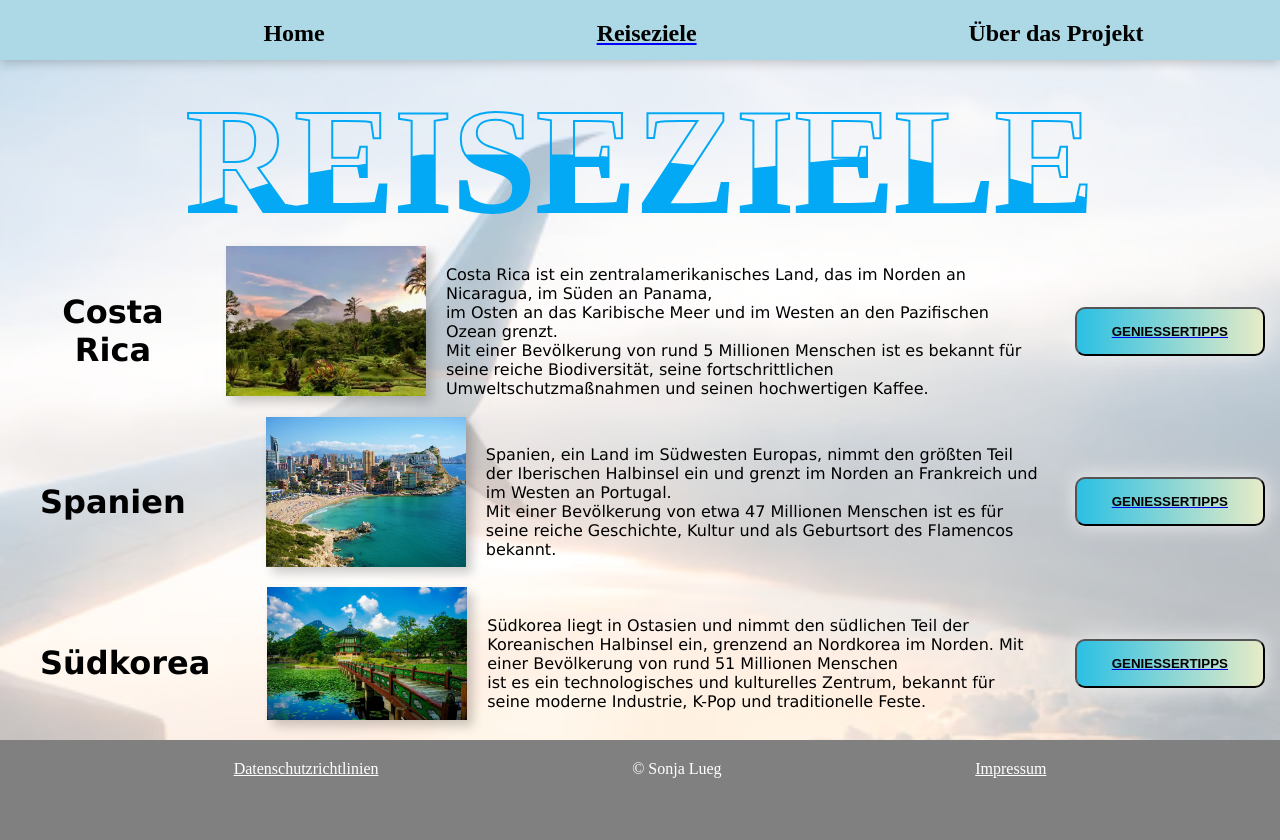
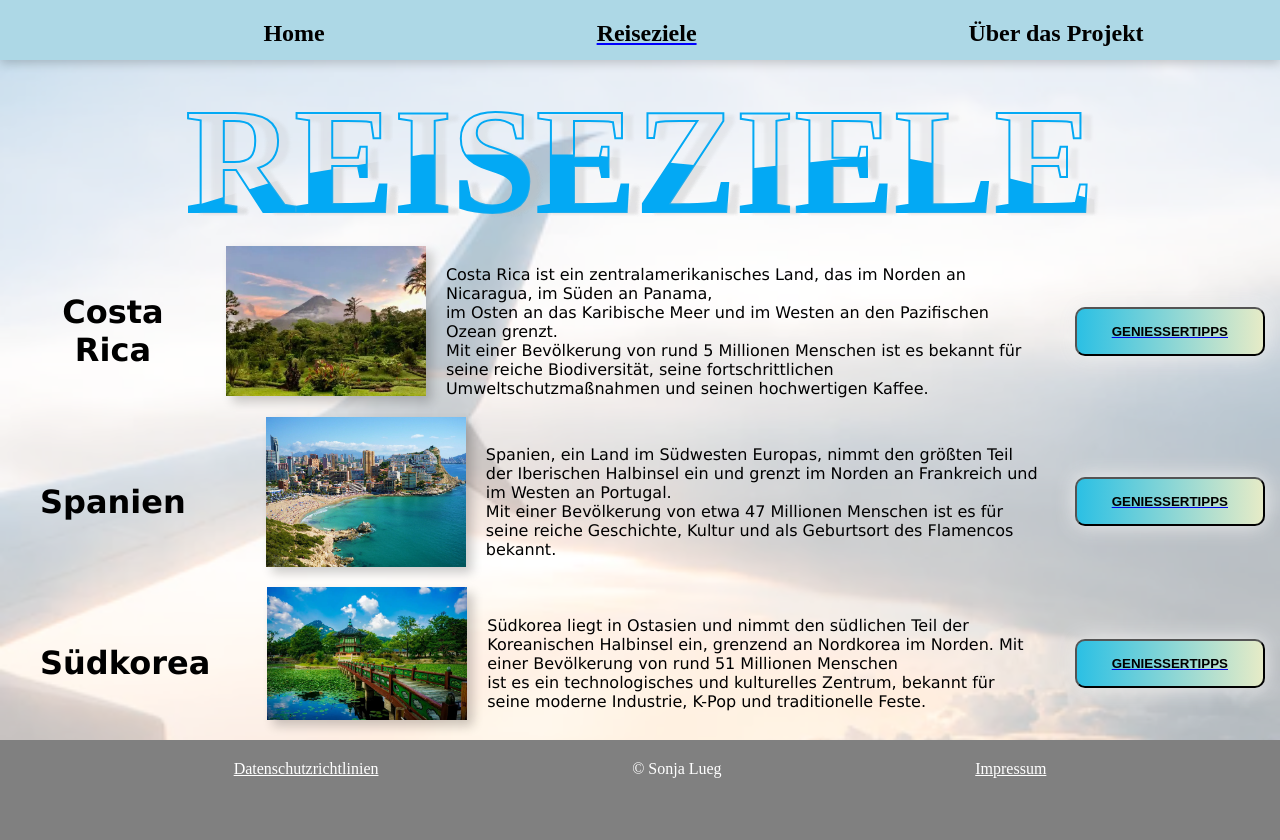
Before and after one commit to SonjaLu/travel-blog-testside, a plain HTML site: page reiseziele.html in a window 1280 px wide. Drawn offline with nearby package versions, Linux system fonts and the light colour scheme.

Commit message:
Update style.css

```diff
--- a/style.css
+++ b/style.css
@@ -242,6 +242,7 @@ h1 {
   text-align: center;
   line-height: 300px;
   font-size: 150px;
+  text-shadow: 11px 2px 3px rgb(190 190 190 / 0.2);
 }
 
 .wave h1:nth-child(1) {
```
